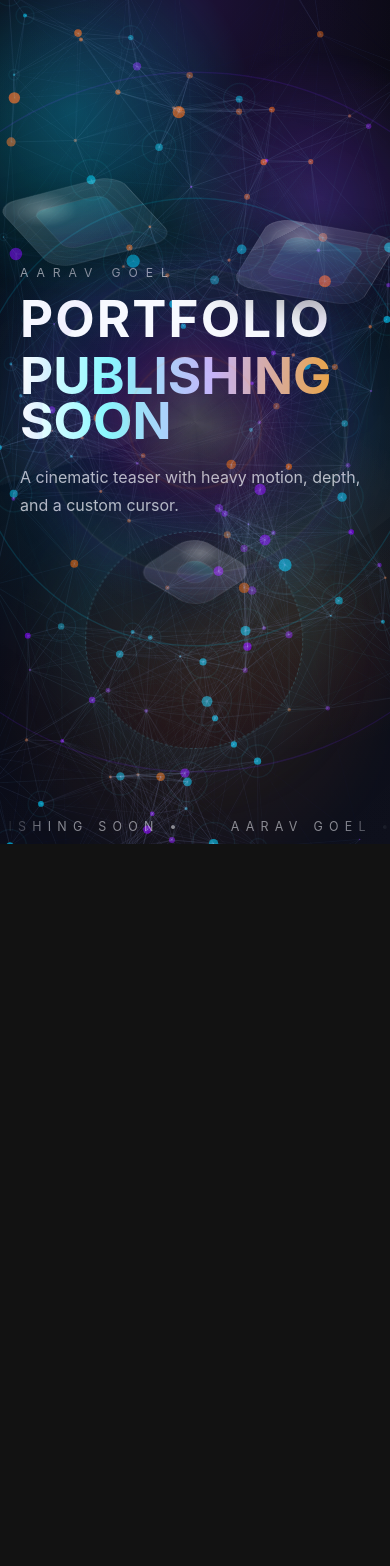
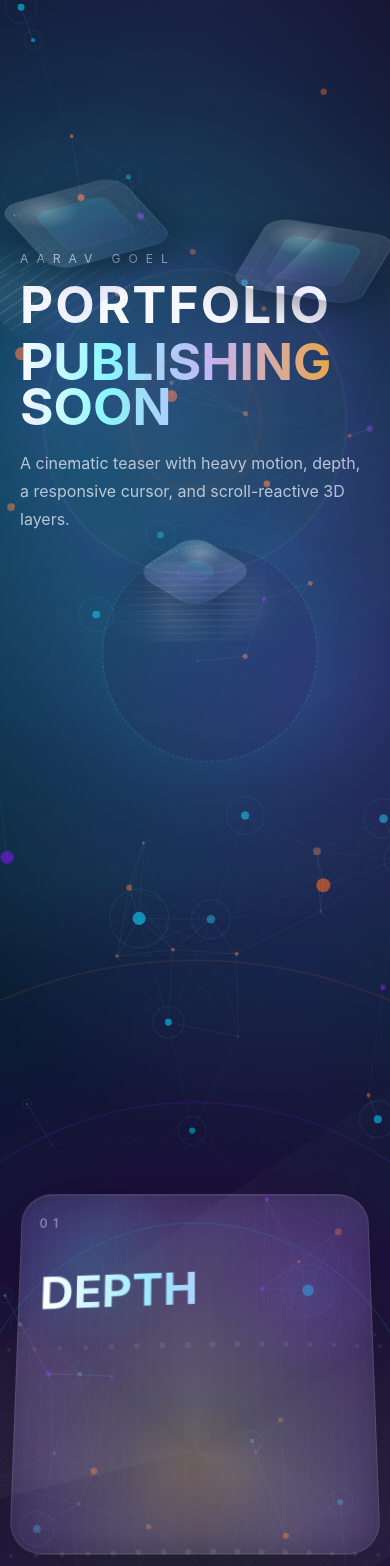
Before and after one commit to coderaarav12/portfolio, a Next.js app: page / in a window 390 px wide. Shown: the top 1566 px of the page. Before the commit the page ends 844 px from the top, so only its background shows below. Built offline with nearby package versions, Linux system fonts and the light colour scheme.

Commit message:
Add scroll reactive 3D motion

```diff
--- a/app/globals.css
+++ b/app/globals.css
@@ -29,6 +29,8 @@ body {
 body {
   min-height: 100vh;
   cursor: none;
+  overflow-x: hidden;
+  overflow-y: auto;
 }
 
 a {
@@ -38,13 +40,14 @@ a {
 
 .scene {
   position: relative;
-  min-height: 100vh;
+  min-height: 340vh;
   overflow: hidden;
   isolation: isolate;
-  display: grid;
-  place-items: center;
   perspective: 1200px;
-  --lift: 0px;
+  --scroll-progress: 0;
+  --scroll-angle: 0deg;
+  --scroll-depth: 0;
+  --cursor-speed: 0;
 }
 
 .fx-canvas,
@@ -92,11 +95,18 @@ a {
   opacity: 0.7;
 }
 
+.viewport {
+  position: sticky;
+  top: 0;
+  height: 100vh;
+  z-index: 2;
+}
+
 .hero {
   position: relative;
-  z-index: 2;
   width: min(1180px, 100%);
-  min-height: 100vh;
+  height: 100%;
+  margin: 0 auto;
   display: grid;
   place-items: center;
   padding: clamp(20px, 4vw, 56px);
@@ -196,6 +206,10 @@ h1 span:last-child {
   z-index: 1;
   transform-style: preserve-3d;
   pointer-events: none;
+  transform:
+    rotateX(calc(4deg + var(--scroll-progress) * 20deg))
+    rotateY(calc(-8deg + var(--scroll-progress) * 24deg))
+    translateZ(0);
 }
 
 .portal {
@@ -234,6 +248,150 @@ h1 span:last-child {
     inset 0 0 60px rgba(249, 115, 22, 0.08),
     0 0 40px rgba(249, 115, 22, 0.12);
   animation: pulse 6s ease-in-out infinite;
+}
+
+.texture {
+  position: absolute;
+  left: 50%;
+  top: 50%;
+  border-radius: 36px;
+  transform-style: preserve-3d;
+  mix-blend-mode: screen;
+  opacity: 0.74;
+  filter: saturate(1.2) contrast(1.1);
+}
+
+.texture-a {
+  width: min(112vw, 1240px);
+  height: min(66vw, 760px);
+  background:
+    repeating-linear-gradient(135deg, rgba(255, 255, 255, 0.18) 0 2px, transparent 2px 16px),
+    repeating-linear-gradient(0deg, rgba(6, 182, 212, 0.12) 0 1px, transparent 1px 18px),
+    radial-gradient(circle at center, rgba(255, 255, 255, 0.1), transparent 68%);
+  mask-image: radial-gradient(circle at center, black 20%, transparent 72%);
+  transform: translate(-50%, -50%) translate3d(-220px, -130px, 100px) rotateX(70deg) rotateZ(-18deg);
+  animation: textureShift 18s linear infinite;
+}
+
+.texture-b {
+  width: min(92vw, 980px);
+  height: min(92vw, 980px);
+  border: 1px solid rgba(124, 58, 237, 0.18);
+  background:
+    conic-gradient(
+      from 0deg,
+      rgba(124, 58, 237, 0.22),
+      rgba(6, 182, 212, 0.06),
+      rgba(249, 115, 22, 0.1),
+      rgba(124, 58, 237, 0.22)
+    );
+  mask-image: radial-gradient(circle at center, transparent 10%, black 42%, transparent 72%);
+  transform: translate(-50%, -50%) translate3d(180px, 70px, 160px) rotateX(74deg) rotateZ(24deg);
+  animation: spin 28s linear infinite;
+}
+
+.texture-c {
+  width: min(48vw, 540px);
+  height: min(32vw, 360px);
+  background:
+    linear-gradient(90deg, rgba(255, 255, 255, 0.16), transparent 24%, rgba(255, 255, 255, 0.14) 50%, transparent 76%, rgba(255, 255, 255, 0.16)),
+    repeating-linear-gradient(180deg, rgba(255, 255, 255, 0.12) 0 2px, transparent 2px 10px);
+  mask-image: radial-gradient(circle at center, black 28%, transparent 76%);
+  transform: translate(-50%, -50%) translate3d(0, 180px, 220px) rotateX(50deg) rotateZ(0deg);
+  animation: textureShift 12s linear infinite reverse;
+}
+
+.scroll-story {
+  position: relative;
+  z-index: 1;
+  padding: 100vh 0 28vh;
+  display: grid;
+  gap: 34vh;
+}
+
+.story-beat {
+  width: min(920px, calc(100% - 32px));
+  min-height: 56vh;
+  margin: 0 auto;
+  border-radius: 32px;
+  border: 1px solid rgba(255, 255, 255, 0.11);
+  background:
+    linear-gradient(180deg, rgba(255, 255, 255, 0.09), rgba(255, 255, 255, 0.03)),
+    radial-gradient(circle at var(--mx) var(--my), rgba(255, 255, 255, 0.08), transparent 36%);
+  backdrop-filter: blur(18px);
+  box-shadow:
+    0 24px 80px rgba(0, 0, 0, 0.32),
+    inset 0 1px 0 rgba(255, 255, 255, 0.08);
+  position: sticky;
+  top: 18vh;
+  transform-style: preserve-3d;
+  overflow: hidden;
+}
+
+.story-beat::before,
+.story-beat::after {
+  content: "";
+  position: absolute;
+  inset: 0;
+  pointer-events: none;
+}
+
+.story-beat::before {
+  background:
+    linear-gradient(120deg, transparent 0%, rgba(255, 255, 255, 0.08) 18%, transparent 36%),
+    repeating-linear-gradient(90deg, rgba(255, 255, 255, 0.04) 0 1px, transparent 1px 12px);
+  opacity: 0.5;
+  transform: translate3d(calc(var(--scroll-progress) * -110px), 0, 0);
+}
+
+.story-beat::after {
+  background:
+    radial-gradient(circle at 20% 20%, rgba(6, 182, 212, 0.18), transparent 24%),
+    radial-gradient(circle at 80% 30%, rgba(124, 58, 237, 0.14), transparent 24%),
+    radial-gradient(circle at 50% 80%, rgba(249, 115, 22, 0.12), transparent 24%);
+  opacity: 0.9;
+}
+
+.story-beat span,
+.story-beat strong {
+  position: relative;
+  z-index: 1;
+  display: block;
+  margin-left: 5%;
+}
+
+.story-beat span {
+  padding-top: 24px;
+  font-size: 0.8rem;
+  letter-spacing: 0.45em;
+  color: rgba(247, 249, 255, 0.56);
+}
+
+.story-beat strong {
+  font-size: clamp(3rem, 12vw, 7rem);
+  line-height: 0.9;
+  margin-top: clamp(40px, 10vw, 120px);
+  text-transform: uppercase;
+  background: linear-gradient(90deg, #ffffff, #9be9ff, #c4b5fd, #f59e0b);
+  -webkit-background-clip: text;
+  background-clip: text;
+  color: transparent;
+  transform:
+    translate3d(calc(var(--scroll-progress) * -60px), 0, 0)
+    rotateX(calc(12deg - var(--scroll-progress) * 18deg))
+    rotateY(calc(-10deg + var(--scroll-progress) * 16deg));
+}
+
+.beat-one {
+  transform: perspective(1200px) rotateX(calc(14deg - var(--scroll-progress) * 10deg));
+}
+
+.beat-two {
+  transform: perspective(1200px) rotateX(calc(18deg - var(--scroll-progress) * 8deg)) translateY(4vh);
+}
+
+.beat-three {
+  transform: perspective(1200px) rotateX(calc(12deg - var(--scroll-progress) * 12deg)) translateY(8vh);
 }
 
 .chip {
@@ -402,6 +560,15 @@ h1 span:last-child {
   }
 }
 
+@keyframes textureShift {
+  from {
+    background-position: 0 0, 0 0, 0 0;
+  }
+  to {
+    background-position: 320px 240px, -180px 160px, 0 0;
+  }
+}
+
 @media (max-width: 720px) {
   body {
     overflow: auto;
@@ -409,6 +576,11 @@ h1 span:last-child {
 
   .scene {
     min-height: 100dvh;
+  }
+
+  .viewport {
+    position: relative;
+    height: 100dvh;
   }
 
   .hero {
@@ -438,6 +610,16 @@ h1 span:last-child {
     transform: translate(-50%, -50%) translate3d(0, 150px, 150px) rotateX(52deg) rotateZ(44deg) scale(0.72);
   }
 
+  .scroll-story {
+    padding-top: 40vh;
+    gap: 22vh;
+  }
+
+  .story-beat {
+    min-height: 44vh;
+    top: 12vh;
+  }
+
   .ticker {
     bottom: 10px;
   }
--- a/app/page.js
+++ b/app/page.js
@@ -13,7 +13,7 @@ export default function Home() {
   const sceneRef = useRef(null);
   const cursorRef = useRef(null);
   const cursorRingRef = useRef(null);
-  const pointer = useRef({ x: 0.5, y: 0.5, targetX: 0.5, targetY: 0.5 });
+  const pointer = useRef({ x: 0.5, y: 0.5, targetX: 0.5, targetY: 0.5, speed: 0 });
 
   useEffect(() => {
     const canvas = canvasRef.current;
@@ -61,12 +61,16 @@ export default function Home() {
     const movePointer = (event) => {
       const x = event.clientX / window.innerWidth;
       const y = event.clientY / window.innerHeight;
+      const speed = Math.hypot(event.movementX || 0, event.movementY || 0);
       pointer.current.targetX = clamp(x, 0, 1);
       pointer.current.targetY = clamp(y, 0, 1);
+      pointer.current.speed = speed;
       scene.style.setProperty("--mx", `${event.clientX}px`);
       scene.style.setProperty("--my", `${event.clientY}px`);
-      cursor.style.transform = `translate3d(${event.clientX}px, ${event.clientY}px, 0)`;
-      cursorRing.style.transform = `translate3d(${event.clientX}px, ${event.clientY}px, 0)`;
+      scene.style.setProperty("--cursor-speed", `${speed}`);
+      cursor.style.transform = `translate3d(${event.clientX}px, ${event.clientY}px, 0) translate(-50%, -50%) scale(${1 + speed * 0.002})`;
+      cursorRing.style.transform = `translate3d(${event.clientX}px, ${event.clientY}px, 0) translate(-50%, -50%) scale(${1 + speed * 0.004})`;
+      cursorRing.style.opacity = `${clamp(0.32 + speed * 0.01, 0.35, 0.9)}`;
       };
 
     const settlePointer = () => {
@@ -87,6 +91,7 @@ export default function Home() {
 
       const cx = pointer.current.x * width;
       const cy = pointer.current.y * height;
+      const scroll = Number(scene.style.getPropertyValue("--scroll-progress") || 0);
 
       const glow = context.createRadialGradient(cx, cy, 0, cx, cy, Math.max(width, height) * 0.45);
       glow.addColorStop(0, "rgba(255,255,255,0.16)");
@@ -112,7 +117,7 @@ export default function Home() {
         const radius = particle.size * scale;
 
         context.beginPath();
-        context.fillStyle = `hsla(${particle.hue}, 100%, ${62 - particle.z * 12}%, ${0.3 + particle.z * 0.3})`;
+        context.fillStyle = `hsla(${particle.hue}, 100%, ${62 - particle.z * 12}%, ${0.26 + particle.z * 0.28})`;
         context.arc(px, py, radius, 0, Math.PI * 2);
         context.fill();
 
@@ -150,17 +155,47 @@ export default function Home() {
         context.beginPath();
         context.strokeStyle = index === 0 ? "rgba(6, 182, 212, 0.16)" : index === 1 ? "rgba(124, 58, 237, 0.13)" : "rgba(249, 115, 22, 0.10)";
         context.lineWidth = 1.4;
-        context.arc(cx, cy, ringRadius + Math.sin(frame * 0.02 + index) * 10, 0, Math.PI * 2);
+        context.arc(cx, cy, ringRadius + Math.sin(frame * 0.02 + index + scroll * 8) * 10, 0, Math.PI * 2);
         context.stroke();
       });
+
+      const gridRows = 14;
+      const gridCols = 16;
+      const gridW = width / gridCols;
+      const gridH = height / gridRows;
+
+      for (let row = 0; row < gridRows; row += 1) {
+        for (let col = 0; col < gridCols; col += 1) {
+          const x = col * gridW + gridW * 0.5;
+          const y = row * gridH + gridH * 0.5;
+          const sway = Math.sin(scroll * 8 + row * 0.34 + col * 0.22 + frame * 0.01) * 6;
+          const size = 1 + Math.max(0, 1 - Math.hypot(cx - x, cy - y) / 320) * 3;
+          context.beginPath();
+          context.fillStyle = `rgba(255, 255, 255, ${0.02 + Math.max(0, 1 - Math.hypot(cx - x, cy - y) / 420) * 0.11})`;
+          context.arc(x + sway, y - sway * 0.6, size, 0, Math.PI * 2);
+          context.fill();
+        }
+      }
 
       animationFrameId = requestAnimationFrame(draw);
     };
 
+    const updateScroll = () => {
+      const documentElement = document.documentElement;
+      const maxScroll = Math.max(1, documentElement.scrollHeight - window.innerHeight);
+      const scroll = clamp(window.scrollY / maxScroll, 0, 1);
+      const sceneProgress = scroll.toFixed(4);
+      scene.style.setProperty("--scroll-progress", sceneProgress);
+      scene.style.setProperty("--scroll-angle", `${scroll * 360}`);
+      scene.style.setProperty("--scroll-depth", `${scroll}`);
+    };
+
     resize();
+    updateScroll();
     draw();
 
     window.addEventListener("resize", resize);
+    window.addEventListener("scroll", updateScroll, { passive: true });
     window.addEventListener("pointermove", movePointer);
     window.addEventListener("pointerdown", movePointer);
 
@@ -168,6 +203,7 @@ export default function Home() {
       alive = false;
       cancelAnimationFrame(animationFrameId);
       window.removeEventListener("resize", resize);
+      window.removeEventListener("scroll", updateScroll);
       window.removeEventListener("pointermove", movePointer);
       window.removeEventListener("pointerdown", movePointer);
     };
@@ -183,6 +219,7 @@ export default function Home() {
       <div className="mesh mesh-b" aria-hidden="true" />
       <div className="mesh mesh-c" aria-hidden="true" />
 
+      <div className="viewport">
         <section className="hero">
           <div className="title-block">
             <p className="eyebrow">AARAV GOEL</p>
@@ -191,13 +228,13 @@ export default function Home() {
               <span>publishing soon</span>
             </h1>
             <p className="lede">
-            A cinematic teaser with heavy motion, depth, and a custom cursor.
+              A cinematic teaser with heavy motion, depth, a responsive cursor, and scroll-reactive 3D layers.
             </p>
           </div>
 
           <div className="glass-card glass-card-left" aria-hidden="true">
             <span>STATUS</span>
-          <strong>IN PROGRESS</strong>
+            <strong>IN MOTION</strong>
           </div>
 
           <div className="glass-card glass-card-right" aria-hidden="true">
@@ -209,10 +246,29 @@ export default function Home() {
             <div className="portal portal-a" />
             <div className="portal portal-b" />
             <div className="portal portal-c" />
+            <div className="texture texture-a" />
+            <div className="texture texture-b" />
+            <div className="texture texture-c" />
             <div className="chip chip-a" />
             <div className="chip chip-b" />
             <div className="chip chip-c" />
           </div>
+        </section>
+      </div>
+
+      <section className="scroll-story" aria-hidden="true">
+        <article className="story-beat beat-one">
+          <span>01</span>
+          <strong>Depth</strong>
+        </article>
+        <article className="story-beat beat-two">
+          <span>02</span>
+          <strong>Motion</strong>
+        </article>
+        <article className="story-beat beat-three">
+          <span>03</span>
+          <strong>Texture</strong>
+        </article>
       </section>
 
       <div className="ticker" aria-hidden="true">
```
Lines whose indentation alone changed are shown as unchanged.
